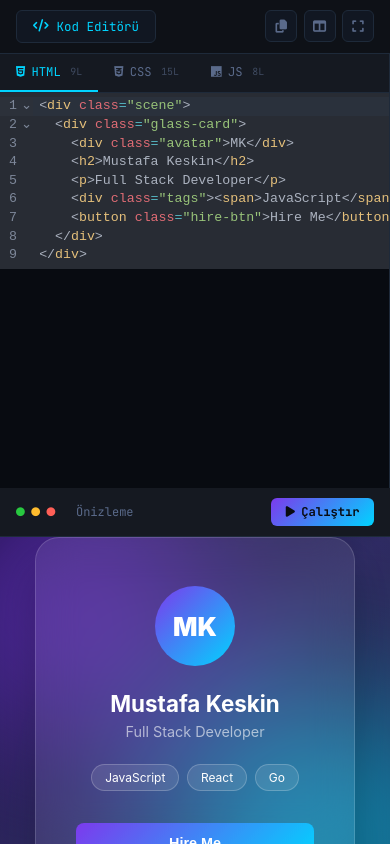
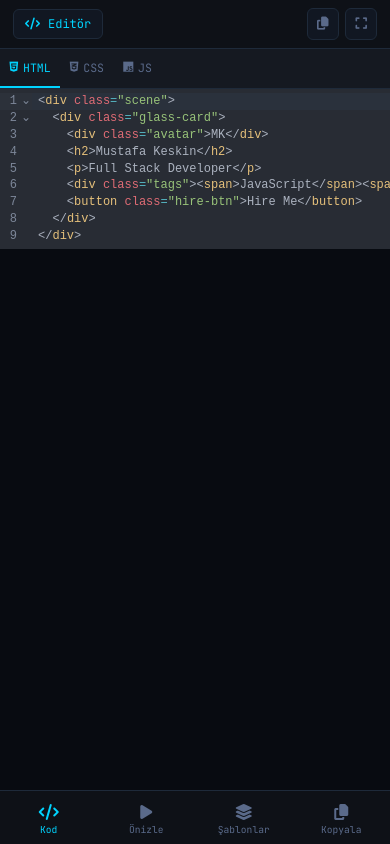
Before and after one commit to MustafaKeskin55/blog, a React (Vite) app: page /editor in a window 390 px wide. Built offline with nearby package versions, Linux system fonts and the light colour scheme.

Commit message:
guncelleme33

```diff
--- a/src/pages/Blog.jsx
+++ b/src/pages/Blog.jsx
@@ -66,14 +66,6 @@ export default function Blog({ lang = 'tr' }) {
   const [activeCategory, setActiveCategory] = useState('all')
   const [search, setSearch] = useState('')
   const t = T[lang]
-
-  useSEO({
-    title: lang === 'en' ? 'Blog | Mustafa Keskin — Full Stack Developer' : 'Blog | Mustafa Keskin — Yazılım & Teknoloji',
-    description: lang === 'en'
-      ? 'Mustafa Keskin\'s blog about React, Go, JavaScript, CSS and modern web development.'
-      : 'Mustafa Keskin\'in React, Go, JavaScript, CSS ve modern web geliştirme üzerine yazıları.',
-    url: 'https://mustafakeskin.pages.dev/blog'
-  })
 
   useEffect(() => { setPosts(initPosts()) }, [])
   useEffect(() => { setActiveCategory('all') }, [lang])
--- a/src/pages/Editor.css
+++ b/src/pages/Editor.css
@@ -1,10 +1,51 @@
+/* ── MOBILE BOTTOM NAV ─────────────────────────────────── */
+.editor-mobile-nav {
+  display: none;
+  position: fixed; bottom: 0; left: 0; right: 0; z-index: 100;
+  background: var(--bg2); border-top: 1px solid var(--border);
+  padding: .3rem 0 env(safe-area-inset-bottom, .3rem);
+}
+.editor-mobile-nav button {
+  flex: 1; background: none; border: none; color: var(--muted);
+  display: flex; flex-direction: column; align-items: center; gap: .2rem;
+  font-size: .6rem; font-family: var(--mono); padding: .5rem .3rem;
+  cursor: pointer; transition: color .2s;
+}
+.editor-mobile-nav button i { font-size: 1rem; }
+.editor-mobile-nav button.active { color: var(--accent); }
+.editor-mobile-nav button:not(.active):hover { color: var(--text); }
+
+/* ── TEMPLATE DRAWER (mobile) ──────────────────────────── */
+.tpl-drawer-overlay {
+  display: none;
+  position: fixed; inset: 0; background: rgba(0,0,0,.55); z-index: 200;
+}
+.tpl-drawer {
+  position: absolute; bottom: 0; left: 0; right: 0;
+  background: var(--bg2); border-top: 1px solid var(--border);
+  border-radius: 16px 16px 0 0; max-height: 70vh;
+  display: flex; flex-direction: column;
+}
+.tpl-drawer-header {
+  display: flex; justify-content: space-between; align-items: center;
+  padding: 1rem 1.2rem; border-bottom: 1px solid var(--border);
+  font-family: var(--mono); font-size: .82rem; color: var(--text); flex-shrink: 0;
+}
+.tpl-drawer-header button {
+  background: none; border: none; color: var(--muted); cursor: pointer;
+  font-size: 1rem; padding: .2rem .5rem; border-radius: 6px;
+}
+.tpl-drawer-header button:hover { color: var(--text); }
+.tpl-drawer-body { overflow-y: auto; padding: .8rem 1rem 2rem; }
+
+/* ── PAGE WRAPPER ──────────────────────────────────────── */
 .editor-page {
   height: 100vh; display: flex; flex-direction: column;
   background: var(--bg); overflow: hidden; font-family: 'Inter', sans-serif;
 }
 .editor-page.fullscreen { position: fixed; inset: 0; z-index: 9999; }
 
-/* TOP BAR */
+/* ── TOP BAR ───────────────────────────────────────────── */
 .editor-topbar {
   display: flex; align-items: center; justify-content: space-between;
   padding: .6rem 1rem; background: var(--bg2);
@@ -19,10 +60,7 @@
 }
 .main-tab:hover { color: var(--text); background: var(--card); }
 .main-tab.active { background: var(--card); border-color: var(--border); color: var(--accent); }
-.badge-count {
-  background: var(--accent2); color: #fff; font-size: .6rem;
-  padding: .1rem .4rem; border-radius: 99px; font-weight: 700;
-}
+
 .editor-actions { display: flex; gap: .4rem; align-items: center; }
 .action-btn {
   background: var(--card); border: 1px solid var(--border); color: var(--muted);
@@ -31,16 +69,11 @@
   font-size: .82rem; font-family: var(--mono);
 }
 .action-btn:hover { border-color: var(--accent); color: var(--accent); }
-.action-btn--accent {
-  width: auto; padding: 0 .9rem; background: rgba(124,58,237,.15);
-  border-color: var(--accent2); color: var(--accent2); gap: .4rem;
-}
-.action-btn--accent:hover { background: rgba(124,58,237,.25); }
 
-/* EDITOR BODY */
+/* ── EDITOR BODY ───────────────────────────────────────── */
 .editor-body { display: flex; flex: 1; overflow: hidden; }
 
-/* TEMPLATE SIDEBAR */
+/* ── TEMPLATE SIDEBAR ──────────────────────────────────── */
 .editor-left { display: flex; flex: 1; overflow: hidden; border-right: 1px solid var(--border); }
 .template-sidebar {
   width: 180px; flex-shrink: 0; background: var(--bg2);
@@ -48,13 +81,11 @@
 }
 .tpl-section-label {
   font-family: var(--mono); font-size: .65rem; color: var(--muted);
-  letter-spacing: 2px; text-transform: uppercase; padding: .3rem .4rem;
-  margin-bottom: .4rem;
+  letter-spacing: 2px; text-transform: uppercase; padding: .3rem .4rem; margin-bottom: .4rem;
 }
 .tpl-cat-label {
   font-family: var(--mono); font-size: .65rem; color: var(--accent2);
-  letter-spacing: 1px; text-transform: uppercase; padding: .4rem .4rem .2rem;
-  margin-top: .4rem;
+  letter-spacing: 1px; text-transform: uppercase; padding: .4rem .4rem .2rem; margin-top: .4rem;
 }
 .tpl-item {
   display: flex; align-items: center; gap: .5rem; width: 100%;
@@ -65,7 +96,7 @@
 .tpl-item:hover { background: var(--card); color: var(--text); }
 .tpl-item.active { background: rgba(0,212,255,.08); color: var(--accent); border: 1px solid rgba(0,212,255,.2); }
 
-/* EDITOR PANEL */
+/* ── CODE PANEL ────────────────────────────────────────── */
 .editor-panel { flex: 1; display: flex; flex-direction: column; overflow: hidden; }
 .tab-bar { display: flex; background: var(--bg3); border-bottom: 1px solid var(--border); flex-shrink: 0; }
 .tab {
@@ -80,7 +111,7 @@
 .cm-wrap { flex: 1; overflow: auto; }
 .cm-wrap .cm-editor { height: 100%; font-size: .83rem; }
 
-/* PREVIEW */
+/* ── PREVIEW ───────────────────────────────────────────── */
 .editor-right { width: 50%; display: flex; flex-direction: column; }
 .preview-bar {
   display: flex; align-items: center; justify-content: space-between;
@@ -96,25 +127,7 @@
 .run-btn:hover { opacity: .85; }
 .preview-frame { flex: 1; border: none; background: #fff; width: 100%; height: 100%; }
 
-/* PANEL PAGES (snippets / notes) */
-.panel-page { flex: 1; overflow-y: auto; padding: 2rem; display: flex; flex-direction: column; gap: 1.5rem; }
-.panel-header { display: flex; justify-content: space-between; align-items: center; }
-.panel-header h2 { font-size: 1.2rem; font-weight: 800; display: flex; align-items: center; gap: .6rem; }
-.panel-header h2 i { color: var(--accent); }
-
-/* MINI FORM */
-.mini-form {
-  background: var(--card); border: 1px solid var(--border); border-radius: 12px;
-  padding: 1.2rem; display: flex; flex-direction: column; gap: .8rem; max-width: 700px;
-}
-.mini-form input, .mini-form select, .mini-form textarea {
-  background: var(--bg2); border: 1px solid var(--border); border-radius: 8px;
-  color: var(--text); padding: .65rem .9rem; font-size: .85rem;
-  font-family: 'Inter', sans-serif; outline: none; transition: border-color .2s;
-}
-.mini-form input:focus, .mini-form select:focus, .mini-form textarea:focus { border-color: var(--accent2); }
-.mini-form textarea { font-family: var(--mono); font-size: .8rem; resize: vertical; }
-.mini-form-actions { display: flex; gap: .6rem; justify-content: flex-end; }
+/* ── MISC ──────────────────────────────────────────────── */
 .btn-sm {
   background: linear-gradient(135deg, var(--accent2), var(--accent));
   border: none; color: var(--bg); font-family: var(--mono); font-size: .75rem;
@@ -124,92 +137,46 @@
 .btn-sm:hover { opacity: .85; }
 .btn-sm--ghost { background: transparent; border: 1px solid var(--border); color: var(--muted); }
 .btn-sm--ghost:hover { border-color: var(--accent2); color: var(--accent2); }
-.btn-sm--danger { background: rgba(255,45,120,.15); border: 1px solid rgba(255,45,120,.3); color: var(--pink); }
-.btn-sm--danger:hover { background: rgba(255,45,120,.25); }
 
-/* SNIPPETS */
-.snippets-grid { display: grid; grid-template-columns: repeat(auto-fill, minmax(280px, 1fr)); gap: 1rem; }
-.snippet-card {
-  background: var(--card); border: 1px solid var(--border); border-radius: 12px;
-  padding: 1.2rem; display: flex; flex-direction: column; gap: .7rem;
-  transition: border-color .2s; position: relative; overflow: hidden;
+/* ── RESPONSIVE ────────────────────────────────────────── */
+@media (max-width: 900px) {
+  /* bottom nav visible */
+  .editor-mobile-nav { display: flex; }
+  .tpl-drawer-overlay { display: block; }
+
+  /* hide desktop-only elements */
+  .template-sidebar { display: none; }
+  .desktop-only { display: none !important; }
+
+  /* full-height panels, stack vertically when needed */
+  .editor-body { flex-direction: column; }
+
+  /* editor left takes full height in code view */
+  .editor-left {
+    flex: 1; border-right: none;
+    border-bottom: 1px solid var(--border);
+  }
+  .editor-left.mobile-hidden { display: none; }
+  .editor-left.mobile-active { display: flex; height: calc(100vh - 110px); }
+
+  /* preview takes full height in preview view */
+  .editor-right { width: 100%; flex: 1; }
+  .editor-right.mobile-hidden { display: none; }
+  .editor-right.mobile-active { display: flex; height: calc(100vh - 110px); }
+
+  /* tab bar bigger touch targets */
+  .tab { padding: .8rem 1rem; font-size: .8rem; }
+  .line-count { display: none; }
+
+  /* topbar compact */
+  .editor-topbar { padding: .5rem .8rem; }
+  .main-tab { font-size: .75rem; padding: .4rem .7rem; }
+
+  /* bottom spacing so content isn't behind nav */
+  .editor-page { padding-bottom: 0; }
 }
-.snippet-card::before {
-  content: ''; position: absolute; top: 0; left: 0; right: 0; height: 2px;
-  background: linear-gradient(90deg, var(--accent2), var(--accent));
+
+@media (max-width: 500px) {
+  .tab { padding: .7rem .6rem; font-size: .72rem; gap: .3rem; }
+  .cm-wrap .cm-editor { font-size: .75rem; }
 }
-.snippet-card:hover { border-color: rgba(0,212,255,.25); }
-.snip-top { display: flex; justify-content: space-between; align-items: center; }
-.snip-lang {
-  font-family: var(--mono); font-size: .65rem; font-weight: 700;
-  background: rgba(0,212,255,.1); border: 1px solid rgba(0,212,255,.2);
-  color: var(--accent); padding: .15rem .55rem; border-radius: 4px;
-}
-.snip-date { font-family: var(--mono); font-size: .68rem; color: var(--muted); }
-.snippet-card h3 { font-size: .95rem; font-weight: 700; }
-.snip-note { font-size: .82rem; color: var(--muted); }
-.snip-preview {
-  background: var(--bg2); border: 1px solid var(--border); border-radius: 6px;
-  padding: .6rem .8rem; font-family: var(--mono); font-size: .72rem;
-  color: var(--muted); overflow: hidden; white-space: pre-wrap; max-height: 80px;
-}
-.snip-actions { display: flex; gap: .5rem; margin-top: .3rem; }
-
-/* NOTES */
-.notes-grid { display: grid; grid-template-columns: repeat(auto-fill, minmax(240px, 1fr)); gap: 1rem; }
-.note-card {
-  background: var(--card); border: 1px solid var(--border); border-radius: 12px;
-  padding: 1.2rem; display: flex; flex-direction: column; gap: .6rem;
-  transition: all .2s; position: relative;
-}
-.note-card--pinned { border-color: rgba(124,58,237,.4); box-shadow: 0 0 20px rgba(124,58,237,.08); }
-.note-top { display: flex; justify-content: space-between; align-items: center; }
-.note-cat {
-  font-family: var(--mono); font-size: .65rem; background: rgba(124,58,237,.1);
-  border: 1px solid rgba(124,58,237,.2); color: #a78bfa; padding: .15rem .55rem; border-radius: 4px;
-}
-.note-btns { display: flex; gap: .3rem; }
-.pin-btn {
-  background: none; border: none; color: var(--muted); cursor: pointer;
-  width: 26px; height: 26px; border-radius: 5px; display: flex; align-items: center;
-  justify-content: center; font-size: .78rem; transition: all .2s;
-}
-.pin-btn:hover { background: var(--bg2); color: var(--text); }
-.pin-btn.pinned { color: var(--accent2); }
-.pin-btn.danger:hover { color: var(--pink); }
-.note-card h3 { font-size: .95rem; font-weight: 700; }
-.note-content { font-size: .85rem; color: var(--muted); line-height: 1.6; flex: 1; white-space: pre-wrap; }
-.note-date { font-family: var(--mono); font-size: .68rem; color: var(--muted); opacity: .6; }
-
-/* EMPTY */
-.empty-panel { text-align: center; padding: 5rem 2rem; color: var(--muted); }
-.empty-panel i { font-size: 2.5rem; display: block; margin-bottom: 1rem; opacity: .2; }
-.empty-panel p { font-family: var(--mono); font-size: .85rem; }
-
-/* MODAL */
-.modal-overlay {
-  position: fixed; inset: 0; background: rgba(0,0,0,.6); z-index: 9999;
-  display: flex; align-items: center; justify-content: center; padding: 1.5rem;
-}
-.modal-box {
-  background: var(--bg2); border: 1px solid var(--border); border-radius: 16px;
-  padding: 2rem; width: 100%; max-width: 420px;
-  display: flex; flex-direction: column; gap: 1rem;
-}
-.modal-box h3 { font-size: 1rem; font-weight: 700; display: flex; align-items: center; gap: .5rem; color: var(--accent); }
-.modal-box input, .modal-box select {
-  background: var(--bg); border: 1px solid var(--border); border-radius: 8px;
-  color: var(--text); padding: .65rem .9rem; font-size: .85rem;
-  font-family: 'Inter', sans-serif; outline: none; transition: border-color .2s;
-}
-.modal-box input:focus, .modal-box select:focus { border-color: var(--accent2); }
-
-@media (max-width: 900px) {
-  .editor-body { flex-direction: column; }
-  .editor-right { width: 100%; height: 45%; }
-  .editor-left { height: 55%; }
-  .template-sidebar { display: none; }
-}
-@media (max-width: 500px) {
-  .editor-tabs-main .main-tab span:not(.badge-count) { display: none; }
-}
--- a/src/pages/Editor.jsx
+++ b/src/pages/Editor.jsx
@@ -314,6 +314,8 @@ export default function Editor({ lang }) {
   const [isFullscreen, setIsFullscreen] = useState(false)
   const [splitV, setSplitV] = useState(false)
   const [copied, setCopied] = useState(false)
+  const [mobileView, setMobileView] = useState('editor') // 'editor' | 'preview' | 'templates'
+  const [tplDrawer, setTplDrawer] = useState(false)
   const iframeRef = useRef()
 
   const run = () => {
@@ -326,6 +328,8 @@ export default function Editor({ lang }) {
     const t = templates[key]
     setActiveTemplate(key)
     setHtmlCode(t.html); setCssCode(t.css); setJsCode(t.js)
+    setTplDrawer(false)
+    setMobileView('editor')
   }
 
   const copy = () => {
@@ -338,12 +342,13 @@ export default function Editor({ lang }) {
   const categories = [...new Set(Object.values(templates).map(t => t.category))]
 
   const T = lang === 'tr'
-    ? { code: 'Kod Editörü', copyBtn: copied ? 'Kopyalandı!' : 'Kopyala', run: 'Çalıştır', preview: 'Önizleme' }
-    : { code: 'Code Editor', copyBtn: copied ? 'Copied!' : 'Copy', run: 'Run', preview: 'Preview' }
+    ? { code: 'Editör', copyBtn: copied ? 'Kopyalandı!' : 'Kopyala', run: 'Çalıştır', preview: 'Önizleme', templates: 'Şablonlar' }
+    : { code: 'Editor', copyBtn: copied ? 'Copied!' : 'Copy', run: 'Run', preview: 'Preview', templates: 'Templates' }
 
   return (
     <div className={`editor-page ${isFullscreen ? 'fullscreen' : ''}`}>
-      {/* TOP BAR */}
+
+      {/* DESKTOP TOP BAR */}
       <div className="editor-topbar">
         <div className="editor-tabs-main">
           <button className="main-tab active">
@@ -352,15 +357,55 @@ export default function Editor({ lang }) {
         </div>
         <div className="editor-actions">
           <button className="action-btn" onClick={copy} title={T.copyBtn}><i className={`fas fa-${copied ? 'check' : 'copy'}`}/></button>
-          <button className="action-btn" onClick={() => setSplitV(v => !v)} title="Layout"><i className="fas fa-columns"/></button>
+          <button className="action-btn desktop-only" onClick={() => setSplitV(v => !v)} title="Layout"><i className="fas fa-columns"/></button>
           <button className="action-btn" onClick={() => setIsFullscreen(f => !f)} title="Fullscreen"><i className={`fas fa-${isFullscreen ? 'compress' : 'expand'}`}/></button>
         </div>
       </div>
 
-      {/* CODE MODE */}
+      {/* MOBILE BOTTOM NAV */}
+      <div className="editor-mobile-nav">
+        <button className={mobileView === 'editor' ? 'active' : ''} onClick={() => setMobileView('editor')}>
+          <i className="fas fa-code"/><span>Kod</span>
+        </button>
+        <button className={mobileView === 'preview' ? 'active' : ''} onClick={() => setMobileView('preview')}>
+          <i className="fas fa-play"/><span>Önizle</span>
+        </button>
+        <button className={tplDrawer ? 'active' : ''} onClick={() => setTplDrawer(d => !d)}>
+          <i className="fas fa-layer-group"/><span>Şablonlar</span>
+        </button>
+        <button onClick={copy}>
+          <i className={`fas fa-${copied ? 'check' : 'copy'}`}/><span>{copied ? 'Kopyalandı' : 'Kopyala'}</span>
+        </button>
+      </div>
+
+      {/* TEMPLATE DRAWER (mobile) */}
+      {tplDrawer && (
+        <div className="tpl-drawer-overlay" onClick={() => setTplDrawer(false)}>
+          <div className="tpl-drawer" onClick={e => e.stopPropagation()}>
+            <div className="tpl-drawer-header">
+              <span><i className="fas fa-layer-group"/> {T.templates}</span>
+              <button onClick={() => setTplDrawer(false)}><i className="fas fa-times"/></button>
+            </div>
+            <div className="tpl-drawer-body">
+              {categories.map(cat => (
+                <div key={cat}>
+                  <div className="tpl-cat-label">{cat}</div>
+                  {Object.entries(templates).filter(([,t]) => t.category === cat).map(([key, t]) => (
+                    <button key={key} className={`tpl-item ${activeTemplate === key ? 'active' : ''}`} onClick={() => loadTemplate(key)}>
+                      <i className={t.icon}/> {t.label}
+                    </button>
+                  ))}
+                </div>
+              ))}
+            </div>
+          </div>
+        </div>
+      )}
+
+      {/* EDITOR BODY */}
       <div className="editor-body">
-        <div className={`editor-left ${splitV ? 'split-v' : ''}`}>
-          {/* Template picker */}
+        <div className={`editor-left ${splitV ? 'split-v' : ''} ${mobileView === 'editor' ? 'mobile-active' : 'mobile-hidden'}`}>
+          {/* Template sidebar (desktop only) */}
           <div className="template-sidebar">
             <div className="tpl-section-label">Templates</div>
             {categories.map(cat => (
@@ -395,9 +440,14 @@ export default function Editor({ lang }) {
         </div>
 
         {/* RIGHT: preview */}
-        <div className="editor-right">
+        <div className={`editor-right ${mobileView === 'preview' ? 'mobile-active' : mobileView === 'editor' ? 'mobile-hidden' : 'mobile-hidden'}`}>
           <div className="preview-bar">
-            <span className="preview-label"><i className="fas fa-circle" style={{color:'#28c840',fontSize:'.55rem'}}/> <i className="fas fa-circle" style={{color:'#febc2e',fontSize:'.55rem'}}/> <i className="fas fa-circle" style={{color:'#ff5f57',fontSize:'.55rem'}}/> &nbsp; {T.preview}</span>
+            <span className="preview-label">
+              <i className="fas fa-circle" style={{color:'#28c840',fontSize:'.55rem'}}/>
+              <i className="fas fa-circle" style={{color:'#febc2e',fontSize:'.55rem'}}/>
+              <i className="fas fa-circle" style={{color:'#ff5f57',fontSize:'.55rem'}}/>
+              &nbsp; {T.preview}
+            </span>
             <button className="run-btn" onClick={run}><i className="fas fa-play"/> {T.run}</button>
           </div>
           <iframe ref={iframeRef} className="preview-frame" title="preview" sandbox="allow-scripts"/>
```
